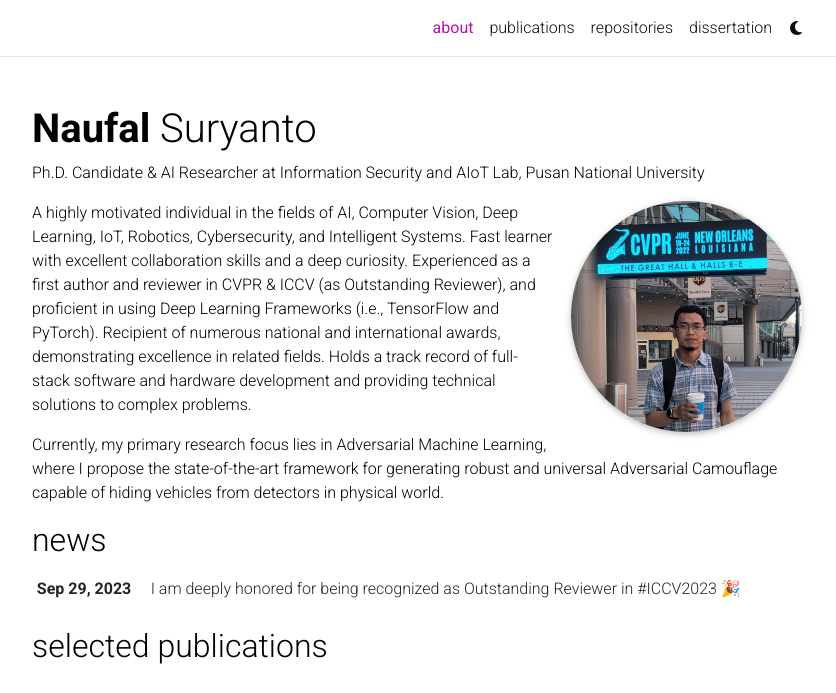
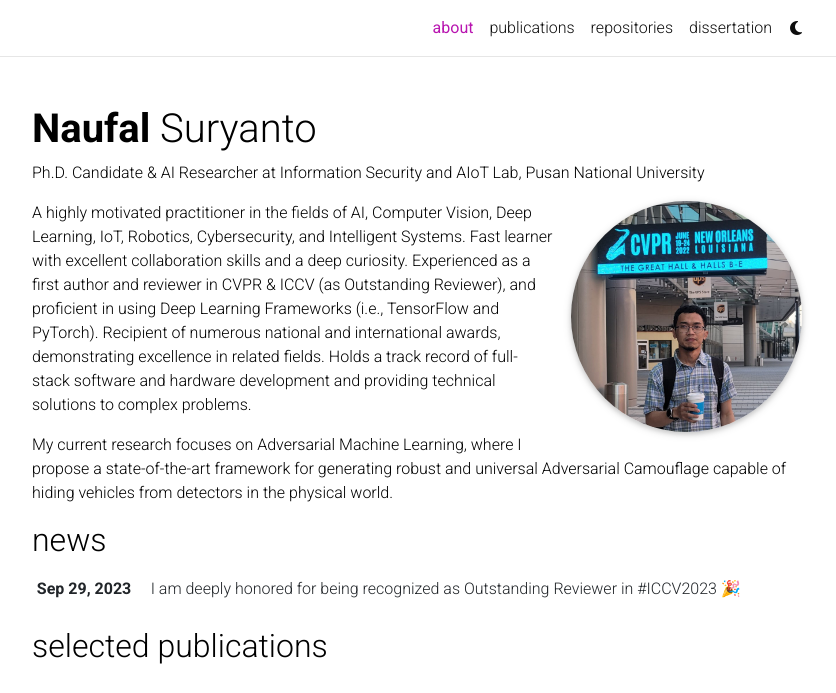
Before and after one commit to naufalso/naufalso.github.io, a Jekyll site: the page built from _pages/about.md, in a window 1280 px wide and 982 px high, cut to the strip 0-693 px from the top of the window. Shown: the whole strip, without its empty margins (223-1059 px from the left). Built offline with Jekyll 4.4.1, drawn with Linux system fonts in a browser that asks for light colours; full-size pictures stand in for the smaller copies a plugin makes; emoji names are drawn with the system emoji font; some web fonts are replaced; comment, search, counter and statistics services are not loaded; a style sheet for code colours, icons or effects is not loaded.

Commit message:
Update the web icon and sentences in about & repo

```diff
--- a/_config.yml
+++ b/_config.yml
@@ -8,7 +8,7 @@
 last_name: Suryanto
 email: naufalsuryanto@gmail.com
 description: > # the ">" symbol means to ignore newlines until "footer_text:"
-  A simple, whitespace theme for academics. Based on [*folio](https://github.com/bogoli/-folio) design.
+  Personal page of Naufal Suryanto, a researcher and software developer in the field of AI, Deep Learning, Computer Vision, and AI Security.
 footer_text: >
   Powered by <a href="https://jekyllrb.com/" target="_blank">Jekyll</a> with <a href="https://github.com/alshedivat/al-folio">al-folio</a> theme.
   Hosted by <a href="https://pages.github.com/" target="_blank">GitHub Pages</a>.
@@ -16,7 +16,7 @@
 keywords: AI, Deep Learning, Computer Vision, AI Security, Adversarial Machine Learning, Researcher, Software Developer  # add your own keywords or leave empty
 
 lang: en, id # the language of your site (for example: en, fr, cn, ru, etc.)
-icon: ⚛️  # the emoji used as the favicon (alternatively, provide image name in /assets/img/)
+icon: NS_Small.png  # the emoji used as the favicon (alternatively, provide image name in /assets/img/)
 
 url: https://naufalso.github.io # the base hostname & protocol for your site
 baseurl: # the subpath of your site, e.g. /blog/
--- a/_pages/about.md
+++ b/_pages/about.md
@@ -15,9 +15,9 @@
 social: true  # includes social icons at the bottom of the page
 ---
 
-A highly motivated individual in the fields of AI, Computer Vision, Deep Learning, IoT, Robotics, Cybersecurity, and Intelligent Systems. Fast learner with excellent collaboration skills and a deep curiosity. Experienced as a first author and reviewer in CVPR & ICCV (as Outstanding Reviewer), and proficient in using Deep Learning Frameworks (i.e., TensorFlow and PyTorch). Recipient of numerous national and international awards, demonstrating excellence in related fields. Holds a track record of full-stack software and hardware development and providing technical solutions to complex problems.
+A highly motivated practitioner in the fields of AI, Computer Vision, Deep Learning, IoT, Robotics, Cybersecurity, and Intelligent Systems. Fast learner with excellent collaboration skills and a deep curiosity. Experienced as a first author and reviewer in CVPR & ICCV (as Outstanding Reviewer), and proficient in using Deep Learning Frameworks (i.e., TensorFlow and PyTorch). Recipient of numerous national and international awards, demonstrating excellence in related fields. Holds a track record of full-stack software and hardware development and providing technical solutions to complex problems.
 
-Currently, my primary research focus lies in Adversarial Machine Learning, where I propose the state-of-the-art framework for generating robust and universal Adversarial Camouflage capable of hiding vehicles from detectors in physical world.
+My current research focuses on Adversarial Machine Learning, where I propose a state-of-the-art framework for generating robust and universal Adversarial Camouflage capable of hiding vehicles from detectors in the physical world.
 
 <!-- Write your biography here. Tell the world about yourself. Link to your favorite [subreddit](http://reddit.com). You can put a picture in, too. The code is already in, just name your picture `prof_pic.jpg` and put it in the `img/` folder.
 
```
Also changed, not shown: _pages/repositories.md (+1 -1 lines), assets/img/NS_Small.png (added).
